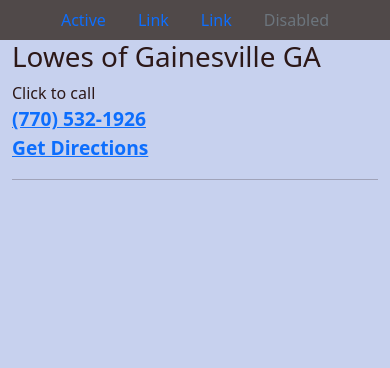
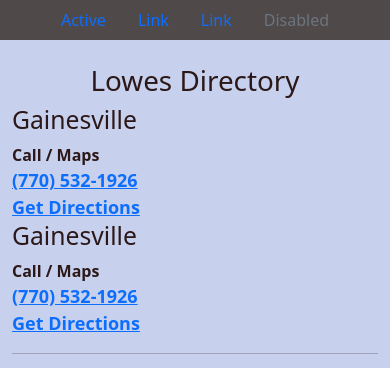
Before and after one commit to jwilly117/lowesTest, a plain HTML site: page index.html in a window 390 px wide. Drawn offline with nearby package versions, Linux system fonts and the light colour scheme.

```diff
--- a/index.html
+++ b/index.html
@@ -16,6 +16,10 @@
         body{
             background-color: rgb(199, 209, 238);
             color: rgb(44, 24, 24);
+        }
+        h1{
+          align-items: center;
+          text-align: center;
         }
     </style>
 
@@ -37,12 +41,37 @@
       </ul>
 
     <div class="container">
-        <h1>Lowes of Gainesville GA</h1>
-        Click to call <br>
-        <a href="tel:770-532-1926" style="font-size: larger; font-weight: bolder;">(770) 532-1926</a>
-        <br>
-        <a href="https://www.google.com/maps/place/Lowe's+Home+Improvement/@34.2904879,-83.8516442,17z/data=!3m1!5s0x88f5f4208c633aa5:0x881f184413b98000!4m13!1m7!3m6!1s0x88f5f420583be0f3:0x1b0443a27eaae2b6!2s1514+Skelton+Rd,+Gainesville,+GA+30504!3b1!8m2!3d34.2904879!4d-83.8494555!3m4!1s0x88f5f69e3b199267:0xca6b98968f68cb61!8m2!3d34.290501!4d-83.8489393" style="font-size: larger; font-weight: bolder;">Get Directions</a>
+      <br>
+      <h1>Lowes Directory</h1>
+      <!-- Create a column  -->
+      <div class="row">
+
+          <!-- Put columns here -->
+          <div class="col-md-6">
+            <h2>Gainesville</h2>
+            <strong>Call / Maps</strong> <br>
+            <a href="tel:770-532-1926" style="font-size: large; font-weight: bolder;">(770) 532-1926</a>
+            <br>
+            <a href="https://www.google.com/maps/place/Lowe's+Home+Improvement/@34.2904879,-83.8516442,17z/data=!3m1!5s0x88f5f4208c633aa5:0x881f184413b98000!4m13!1m7!3m6!1s0x88f5f420583be0f3:0x1b0443a27eaae2b6!2s1514+Skelton+Rd,+Gainesville,+GA+30504!3b1!8m2!3d34.2904879!4d-83.8494555!3m4!1s0x88f5f69e3b199267:0xca6b98968f68cb61!8m2!3d34.290501!4d-83.8489393" style="font-size: large; font-weight: bolder;">Get Directions</a>
+
+
+          </div>
+          <div class="col-md-6">
+            <h2>Gainesville</h2>
+            <strong>Call / Maps</strong> <br>
+            <a href="tel:770-532-1926" style="font-size: large; font-weight: bolder;">(770) 532-1926</a>
+            <br>
+            <a href="https://www.google.com/maps/place/Lowe's+Home+Improvement/@34.2904879,-83.8516442,17z/data=!3m1!5s0x88f5f4208c633aa5:0x881f184413b98000!4m13!1m7!3m6!1s0x88f5f420583be0f3:0x1b0443a27eaae2b6!2s1514+Skelton+Rd,+Gainesville,+GA+30504!3b1!8m2!3d34.2904879!4d-83.8494555!3m4!1s0x88f5f69e3b199267:0xca6b98968f68cb61!8m2!3d34.290501!4d-83.8489393" style="font-size: large; font-weight: bolder;">Get Directions</a>
+
+          </div>
+
+      </div>
+
+
+
         <hr>
     </div>
+
+
 </body>
 </html>
```
